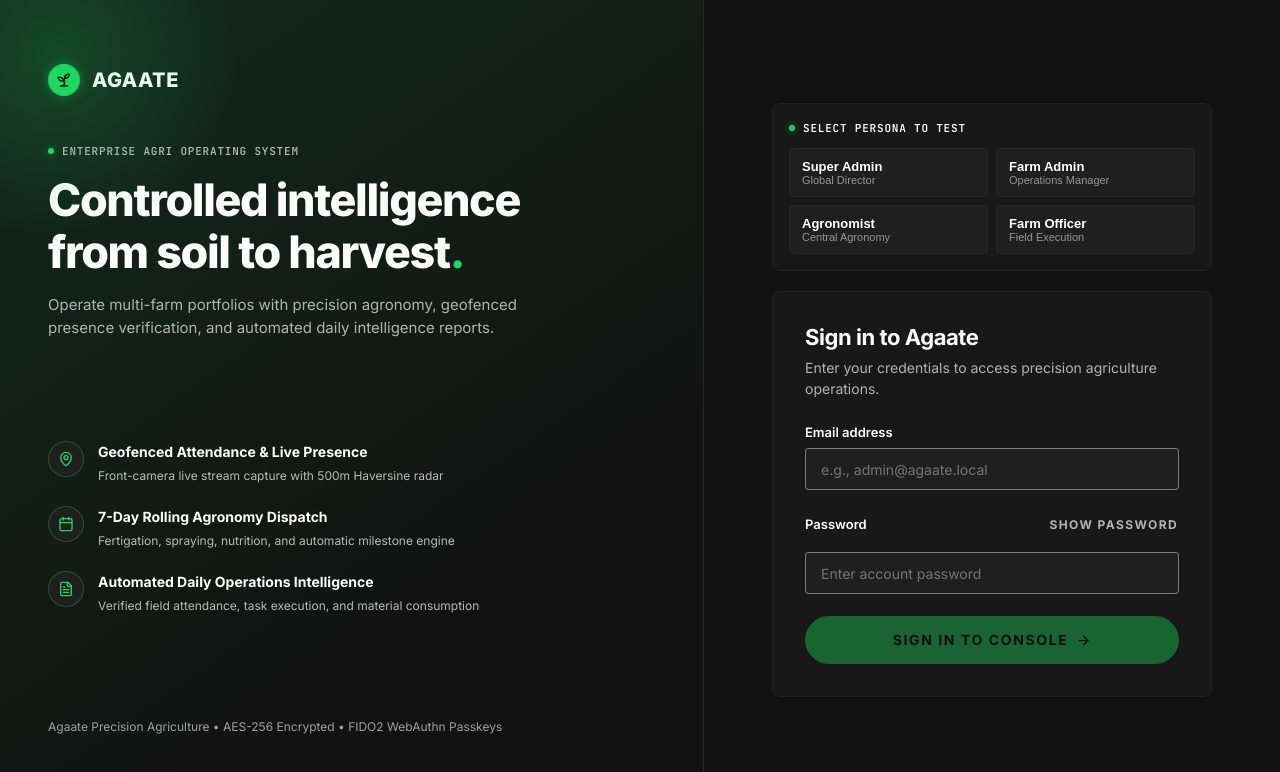
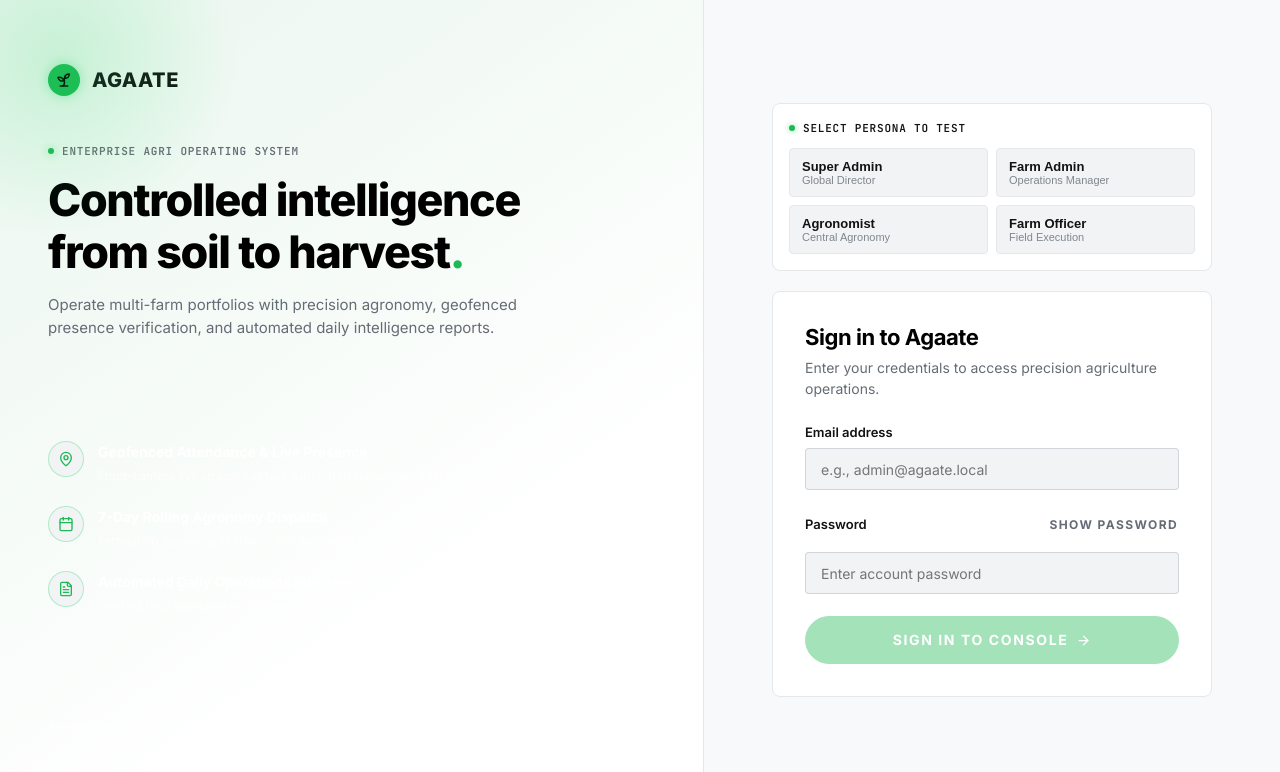
Before and after one commit to krishnakrsingh/agaate-app, a Next.js app: page /login in a window 1280 px wide. Shown: the top 772 px of the page. Built offline with nearby package versions, Linux system fonts and the light colour scheme; no server answers; what async_hooks would draw is missing.

Commit message:
Auto-commit: 2026-08-31 09:03:59

```diff
--- a/src/app/globals.css
+++ b/src/app/globals.css
@@ -1,19 +1,137 @@
 /* ==========================================================================
    AGAATE FARM OPERATIONS — SPOTIFY DESIGN SYSTEM
-   Dark, Immersive Content-First Intelligence Architecture
+   Adaptive Theme: Default Light & Immersive Dark
    Reference: DESIGN.md inspired by Spotify
    ========================================================================== */
 
 @import url('https://fonts.googleapis.com/css2?family=Inter:wght@400;500;600;700;800;900&family=JetBrains+Mono:wght@400;500;600;700&display=swap');
 
-:root {
-  /* Primary Brand & Spotify Green Accent */
+/* ==========================================================================
+   1. Theme Variables — Default Light Theme
+   ========================================================================== */
+:root,
+[data-theme="light"] {
+  color-scheme: light;
+
+  /* Primary Brand & Spotify Green Accent (Light Theme) */
+  --spotify-green: #1db954;
+  --spotify-green-hover: #169c46;
+  --spotify-green-border: #16823b;
+  --spotify-green-tint: rgba(29, 185, 84, 0.12);
+
+  /* Surfaces (Light Theme) */
+  --near-black: #f8f9fa;         /* Deepest background surface (Level 0) */
+  --dark-surface: #ffffff;       /* Cards, sidebar, containers (Level 1) */
+  --mid-dark: #f1f3f5;           /* Button backgrounds, inputs, interactive surfaces */
+  --dark-card: #ffffff;          /* Elevated card surface */
+  --mid-card: #f8f9fa;           /* Alternate card surface */
+  --surface-hover: #ebecee;      /* Hover state */
+  --surface-active: #dee2e6;
+
+  /* Typography Colors (Light Theme) */
+  --text-base: #121212;          /* Primary dark text */
+  --text-secondary: #656c75;     /* Muted secondary labels */
+  --text-near-white: #2b2b2b;    /* Slightly darker secondary text */
+  --text-light: #000000;         /* Deepest black for maximum emphasis */
+
+  /* Semantic Status Colors (Light Theme) */
+  --negative-red: #d32f2f;       /* Error / blocked / poor health states */
+  --negative-red-tint: rgba(211, 47, 47, 0.10);
+  --warning-orange: #b45309;     /* Warning / delayed alert states */
+  --warning-orange-tint: rgba(180, 83, 9, 0.10);
+  --announcement-blue: #0284c7;  /* Info / in-progress states */
+  --announcement-blue-tint: rgba(2, 132, 199, 0.10);
+
+  /* Borders & Dividers (Light Theme) */
+  --border-gray: #d1d5db;
+  --border-light: #e5e7eb;
+  --border-subtle: #e5e7eb;
+  --border-card: #e5e7eb;
+  --separator: #e5e7eb;
+
+  /* Elevation Shadows (Light Theme) */
+  --shadow-heavy: rgba(0, 0, 0, 0.12) 0px 8px 24px;
+  --shadow-medium: rgba(0, 0, 0, 0.08) 0px 4px 12px;
+  --shadow-subtle: rgba(0, 0, 0, 0.04) 0px 2px 4px;
+  --input-inset-border: rgb(255, 255, 255) 0px 1px 0px, rgb(209, 213, 219) 0px 0px 0px 1px inset;
+  --input-inset-border-focus: rgb(255, 255, 255) 0px 1px 0px, #1db954 0px 0px 0px 2px inset;
+
+  /* Aliases for Codebase Compatibility */
+  --primary: var(--spotify-green);
+  --primary-hover: var(--spotify-green-hover);
+  --on-primary: #ffffff;
+  --on-dark: #ffffff;
+  --canvas: var(--near-black);
+  --bg-app: var(--near-black);
+  --bg-card: var(--dark-surface);
+  --ink: var(--text-base);
+  --body-muted: var(--text-secondary);
+  --muted: var(--text-secondary);
+  --slate: var(--text-secondary);
+  --hairline: var(--border-subtle);
+  --soft-stone: var(--mid-dark);
+  --error: var(--negative-red);
+  --coral: var(--warning-orange);
+  --pale-green: var(--spotify-green-tint);
+  --pale-blue: var(--announcement-blue-tint);
+  --action-blue: var(--announcement-blue);
+  --white: #ffffff;
+
+  /* Background Elements & Gradients */
+  --navbar-bg: rgba(255, 255, 255, 0.94);
+  --announcement-bg: #121212;
+  --announcement-text: #ffffff;
+  --auth-panel-bg: linear-gradient(145deg, #eaf6ee 0%, #ffffff 70%);
+  --dark-band-bg: linear-gradient(180deg, #edf9f1 0%, #ffffff 100%);
+  --dark-band-border: rgba(29, 185, 84, 0.25);
+  --table-hover-bg: #f1f3f5;
+  --tab-active-bg: #121212;
+  --tab-active-color: #ffffff;
+
+  /* Typography Stack */
+  --font-display: 'SpotifyMixUITitle', 'SpotifyMixUI', 'Inter', -apple-system, BlinkMacSystemFont, 'Segoe UI', Roboto, sans-serif;
+  --font-body: 'SpotifyMixUI', 'Inter', -apple-system, BlinkMacSystemFont, 'Segoe UI', Roboto, sans-serif;
+  --font-mono: 'JetBrains Mono', ui-monospace, SFMono-Regular, Menlo, monospace;
+  --font-brand: var(--font-display);
+
+  /* Radius Scale */
+  --radius-xs: 4px;
+  --radius-sm: 8px;
+  --radius-md: 12px;
+  --radius-lg: 16px;
+  --radius-xl: 24px;
+  --radius-pill: 500px;
+  --radius-full: 9999px;
+  --radius-circle: 50%;
+
+  /* Spacing */
+  --space-xxs: 2px;
+  --space-xs: 4px;
+  --space-sm: 8px;
+  --space-md: 12px;
+  --space-lg: 16px;
+  --space-xl: 24px;
+  --space-xxl: 32px;
+  --space-section: 64px;
+
+  /* Transitions */
+  --transition-fast: 120ms cubic-bezier(0.2, 0, 0, 1);
+  --transition-normal: 200ms cubic-bezier(0.2, 0, 0, 1);
+}
+
+/* ==========================================================================
+   2. Theme Variables — Immersive Dark Theme
+   ========================================================================== */
+[data-theme="dark"] {
+  color-scheme: dark;
+
+  /* Primary Brand & Spotify Green Accent (Dark Theme) */
   --spotify-green: #1ed760;
   --spotify-green-hover: #1fdf64;
   --spotify-green-border: #1db954;
   --spotify-green-tint: rgba(30, 215, 96, 0.12);
 
-  /* Dark Core Surfaces (DESIGN.md Section 2 & 6) */
+  /* Surfaces (Dark Theme per DESIGN.md Section 2 & 6) */
   --near-black: #121212;         /* Deepest background surface (Level 0) */
   --dark-surface: #181818;       /* Cards, sidebar, containers (Level 1) */
   --mid-dark: #1f1f1f;           /* Button backgrounds, inputs, interactive surfaces */
@@ -22,13 +140,13 @@
   --surface-hover: #282828;      /* Hover lighten state */
   --surface-active: #333333;
 
-  /* Typography Colors (DESIGN.md Section 2) */
+  /* Typography Colors (Dark Theme) */
   --text-base: #ffffff;          /* Primary white text */
   --text-secondary: #b3b3b3;     /* Silver secondary text, muted labels, inactive nav */
   --text-near-white: #cbcbcb;    /* Slightly brighter secondary text */
   --text-light: #fdfdfd;         /* Near-pure white for maximum emphasis */
 
-  /* Semantic Status Colors (DESIGN.md Section 2) */
+  /* Semantic Status Colors (Dark Theme) */
   --negative-red: #f3727f;       /* Error / blocked / poor health states */
   --negative-red-tint: rgba(243, 114, 127, 0.15);
   --warning-orange: #ffa42b;     /* Warning / delayed alert states */
@@ -36,14 +154,14 @@
   --announcement-blue: #539df5;  /* Info / in-progress states */
   --announcement-blue-tint: rgba(83, 157, 245, 0.15);
 
-  /* Borders & Dividers (DESIGN.md Section 2) */
+  /* Borders & Dividers (Dark Theme) */
   --border-gray: #4d4d4d;
   --border-light: #7c7c7c;
   --border-subtle: #282828;
   --border-card: #222222;
   --separator: #333333;
 
-  /* Elevation Shadows (DESIGN.md Section 2 & 6) */
+  /* Elevation Shadows (Dark Theme) */
   --shadow-heavy: rgba(0, 0, 0, 0.5) 0px 8px 24px;
   --shadow-medium: rgba(0, 0, 0, 0.3) 0px 8px 8px;
   --shadow-subtle: rgba(0, 0, 0, 0.2) 0px 4px 6px;
@@ -71,38 +189,21 @@
   --action-blue: var(--announcement-blue);
   --white: #ffffff;
 
-  /* Typography Stack (DESIGN.md Section 3) */
-  --font-display: 'SpotifyMixUITitle', 'SpotifyMixUI', 'Inter', -apple-system, BlinkMacSystemFont, 'Segoe UI', Roboto, sans-serif;
-  --font-body: 'SpotifyMixUI', 'Inter', -apple-system, BlinkMacSystemFont, 'Segoe UI', Roboto, sans-serif;
-  --font-mono: 'JetBrains Mono', ui-monospace, SFMono-Regular, Menlo, monospace;
-  --font-brand: var(--font-display);
-
-  /* Radius Scale (DESIGN.md Section 5) */
-  --radius-xs: 4px;
-  --radius-sm: 8px;
-  --radius-md: 12px;
-  --radius-lg: 16px;
-  --radius-xl: 24px;
-  --radius-pill: 500px;
-  --radius-full: 9999px;
-  --radius-circle: 50%;
-
-  /* Spacing */
-  --space-xxs: 2px;
-  --space-xs: 4px;
-  --space-sm: 8px;
-  --space-md: 12px;
-  --space-lg: 16px;
-  --space-xl: 24px;
-  --space-xxl: 32px;
-  --space-section: 64px;
-
-  /* Transitions */
-  --transition-fast: 120ms cubic-bezier(0.2, 0, 0, 1);
-  --transition-normal: 200ms cubic-bezier(0.2, 0, 0, 1);
+  /* Background Elements & Gradients */
+  --navbar-bg: rgba(18, 18, 18, 0.95);
+  --announcement-bg: #000000;
+  --announcement-text: var(--text-secondary);
+  --auth-panel-bg: linear-gradient(145deg, #122b1c 0%, #121212 70%);
+  --dark-band-bg: linear-gradient(180deg, #182c20 0%, #121212 100%);
+  --dark-band-border: rgba(30, 215, 96, 0.2);
+  --table-hover-bg: var(--mid-dark);
+  --tab-active-bg: #ffffff;
+  --tab-active-color: #000000;
 }
 
-/* Reset & Dark Baseline */
+/* ==========================================================================
+   3. Reset & Base Model
+   ========================================================================== */
 *, *::before, *::after {
   box-sizing: border-box;
   margin: 0;
@@ -117,7 +218,6 @@ html {
   -webkit-font-smoothing: antialiased;
   -moz-osx-font-smoothing: grayscale;
   background-color: var(--near-black);
-  color-scheme: dark;
 }
 
 body {
@@ -130,6 +230,7 @@ body {
   display: flex;
   flex-direction: column;
   overflow-x: hidden;
+  transition: background-color var(--transition-normal), color var(--transition-normal);
 }
 
 img, video, canvas, svg {
@@ -266,10 +367,10 @@ p {
   box-shadow: 0 0 8px rgba(30, 215, 96, 0.6);
 }
 
-/* Announcement Bar (DESIGN.md: Achromatic black bar with subtle link) */
+/* Announcement Bar */
 .announcement-bar {
-  background: #000000;
-  color: var(--text-secondary);
+  background: var(--announcement-bg);
+  color: var(--announcement-text);
   font-size: 12px;
   font-weight: 500;
   letter-spacing: 0.02em;
@@ -278,7 +379,7 @@ p {
   display: flex;
   align-items: center;
   justify-content: center;
-  border-bottom: 1px solid rgba(255, 255, 255, 0.06);
+  border-bottom: 1px solid var(--border-subtle);
   text-align: center;
 }
 
@@ -289,16 +390,17 @@ p {
   font-weight: 600;
 }
 
-/* App Navbar (DESIGN.md Section 4 Navigation: Dark sidebar / header) */
+/* App Navbar */
 .app-navbar {
   position: sticky;
   top: 0;
   z-index: 40;
-  background: rgba(18, 18, 18, 0.95);
+  background: var(--navbar-bg);
   backdrop-filter: blur(16px);
   -webkit-backdrop-filter: blur(16px);
   color: var(--text-base);
   border-bottom: 1px solid var(--border-subtle);
+  transition: background-color var(--transition-normal), border-color var(--transition-normal);
 }
 
 .navbar-inner {
@@ -403,7 +505,7 @@ p {
   border-radius: var(--radius-circle);
   background: var(--surface-hover);
   color: var(--spotify-green);
-  border: 1px solid rgba(255, 255, 255, 0.1);
+  border: 1px solid var(--border-subtle);
   display: grid;
   place-items: center;
   font-size: 11px;
@@ -439,21 +541,21 @@ p {
   transform: none !important;
 }
 
-/* Primary Pill Button: Spotify Green #1ed760 with bold black text */
+/* Primary Pill Button */
 .btn-primary {
   background: var(--spotify-green);
-  color: #000000;
+  color: var(--on-primary);
   border-color: var(--spotify-green);
 }
 
 .btn-primary:hover:not(:disabled) {
   background: var(--spotify-green-hover);
-  color: #000000;
+  color: var(--on-primary);
   transform: scale(1.03);
   text-decoration: none;
 }
 
-/* Secondary Pill Button: Mid Dark #1f1f1f with white text */
+/* Secondary Pill Button */
 .btn-secondary {
   background: var(--mid-dark);
   color: var(--text-base);
@@ -468,30 +570,29 @@ p {
   text-decoration: none;
 }
 
-/* Outlined Pill Button: Transparent with light border #7c7c7c */
+/* Outlined Pill Button */
 .btn-outline {
   background: transparent;
   color: var(--text-base);
-  border-color: var(--border-light);
+  border-color: var(--border-gray);
 }
 
 .btn-outline:hover:not(:disabled) {
-  background: rgba(255, 255, 255, 0.08);
+  background: var(--surface-hover);
   border-color: var(--text-base);
   color: var(--text-light);
   transform: scale(1.02);
 }
 
-/* Danger Pill Button: Negative Red */
+/* Danger Pill Button */
 .btn-danger {
   background: var(--negative-red);
-  color: #000000;
+  color: #ffffff;
   border-color: var(--negative-red);
 }
 
 .btn-danger:hover:not(:disabled) {
-  background: #ff8591;
-  color: #000000;
+  opacity: 0.9;
   transform: scale(1.03);
 }
 
@@ -512,7 +613,7 @@ p {
   text-underline-offset: 4px;
 }
 
-/* Circular Action / Play Button (DESIGN.md 50% radius) */
+/* Circular Action / Play Button */
 .btn-circle {
   width: 44px;
   height: 44px;
@@ -545,7 +646,7 @@ p {
   min-height: 48px;
 }
 
-/* Cards & Containers (DESIGN.md Section 4: #181818, 8px radius, subtle hover lift) */
+/* Cards & Containers */
 .card {
   background: var(--dark-surface);
   border: 1px solid var(--border-card);
@@ -556,7 +657,7 @@ p {
 }
 
 .card:hover {
-  background: #1e1e1e;
+  background: var(--surface-hover);
   box-shadow: var(--shadow-medium);
 }
 
@@ -568,10 +669,10 @@ p {
 }
 
 .dark-feature-band {
-  background: linear-gradient(180deg, #182c20 0%, #121212 100%);
+  background: var(--dark-band-bg);
   color: var(--text-base);
   border-radius: var(--radius-md);
-  border: 1px solid rgba(30, 215, 96, 0.2);
+  border: 1px solid var(--dark-band-border);
   padding: var(--space-xxl);
   display: grid;
   gap: var(--space-xl);
@@ -623,7 +724,7 @@ p {
 }
 
 .metric-card:hover {
-  background: #202020;
+  background: var(--surface-hover);
   transform: translateY(-2px);
   box-shadow: var(--shadow-medium);
 }
@@ -651,7 +752,7 @@ p {
   color: var(--text-secondary);
 }
 
-/* Forms & Inputs (DESIGN.md Section 4 & 6: #1f1f1f background, Inset Border) */
+/* Forms & Inputs */
 .form-group {
   display: flex;
   flex-direction: column;
@@ -692,10 +793,10 @@ select:focus,
 textarea:focus {
   outline: none;
   box-shadow: var(--input-inset-border-focus);
-  background: #242424;
+  background: var(--mid-card);
 }
 
-/* Pill Search Input (DESIGN.md: 500px radius pill) */
+/* Pill Search Input */
 .input-search, input.pill-search {
   border-radius: var(--radius-pill);
   padding: 12px 24px 12px 42px;
@@ -770,7 +871,7 @@ textarea {
   margin-bottom: var(--space-lg);
 }
 
-/* Tabs & Filter Pills (DESIGN.md: Dark pill filters) */
+/* Tabs & Filter Pills */
 .tabs-nav {
   display: flex;
   align-items: center;
@@ -803,12 +904,12 @@ textarea {
 }
 
 .tab-btn.active {
-  background: var(--text-base);
-  color: #000000;
+  background: var(--tab-active-bg);
+  color: var(--tab-active-color);
   font-weight: 800;
 }
 
-/* Status Badges & Pills (DESIGN.md Section 2: Spotify Green, Red, Orange, Blue) */
+/* Status Badges & Pills */
 .role-badge {
   display: inline-flex;
   align-items: center;
@@ -875,7 +976,7 @@ textarea {
   border-color: rgba(255, 164, 43, 0.3);
 }
 
-/* Data Table Pattern (DESIGN.md: Dark rule-separated rows) */
+/* Data Table Pattern */
 .data-table {
   width: 100%;
   border-collapse: collapse;
@@ -901,10 +1002,10 @@ textarea {
 }
 
 .data-table tr:hover td {
-  background: var(--mid-dark);
+  background: var(--table-hover-bg);
 }
 
-/* Auth Split View (DESIGN.md: Immersive Dark Atmosphere) */
+/* Auth Split View */
 .auth-shell {
   display: grid;
   grid-template-columns: 1.1fr 0.9fr;
@@ -913,7 +1014,7 @@ textarea {
 }
 
 .auth-panel {
-  background: linear-gradient(145deg, #122b1c 0%, #121212 70%);
+  background: var(--auth-panel-bg);
   color: var(--text-base);
   padding: 64px 48px;
   display: flex;
@@ -968,7 +1069,7 @@ textarea {
   flex-shrink: 0;
 }
 
-/* Mobile Bottom Dock (DESIGN.md Section 8) */
+/* Mobile Bottom Dock */
 .mobile-nav {
   display: none;
   position: fixed;
@@ -976,7 +1077,7 @@ textarea {
   left: 0;
   right: 0;
   height: 64px;
-  background: rgba(18, 18, 18, 0.96);
+  background: var(--navbar-bg);
   backdrop-filter: blur(16px);
   -webkit-backdrop-filter: blur(16px);
   border-top: 1px solid var(--border-subtle);
@@ -985,7 +1086,7 @@ textarea {
 
 .mobile-nav-inner {
   display: grid;
-  grid-template-columns: repeat(4, 1fr);
+  grid-template-columns: repeat(5, 1fr);
   height: 100%;
 }
 
@@ -1000,6 +1101,9 @@ textarea {
   font-weight: 600;
   text-decoration: none;
   transition: color var(--transition-fast);
+  background: none;
+  border: none;
+  cursor: pointer;
 }
 
 .mobile-nav-item:hover, .mobile-nav-item.active {
@@ -1032,7 +1136,7 @@ textarea {
   display: block;
 }
 
-/* Toast Notification System (DESIGN.md: Dark Surface #181818, Heavy Shadow) */
+/* Toast Notification System */
 .toast-container {
   position: fixed;
   bottom: 24px;
--- a/src/app/layout.tsx
+++ b/src/app/layout.tsx
@@ -18,7 +18,14 @@ export const viewport: Viewport = {
 
 export default function RootLayout({ children }: { children: React.ReactNode }) {
   return (
-    <html lang="en">
+    <html lang="en" data-theme="light" suppressHydrationWarning>
+      <head>
+        <script
+          dangerouslySetInnerHTML={{
+            __html: `(function(){try{var t=localStorage.getItem('agaate_theme')||'light';document.documentElement.setAttribute('data-theme',t);}catch(e){}})();`,
+          }}
+        />
+      </head>
       <body>
         <ServiceWorker />
         <ToastProvider>{children}</ToastProvider>
--- a/src/components/icons.tsx
+++ b/src/components/icons.tsx
@@ -108,6 +108,11 @@ export const Icons = {
       <path d="M20 12h2" />
       <path d="m6.34 17.66-1.41 1.41" />
       <path d="m19.07 4.93-1.41 1.41" />
+    </svg>
+  ),
+  Moon: ({ size = 20, className, ...props }: IconProps) => (
+    <svg width={size} height={size} viewBox="0 0 24 24" fill="none" stroke="currentColor" strokeWidth="2" strokeLinecap="round" strokeLinejoin="round" className={className} {...props}>
+      <path d="M12 3a6 6 0 0 0 9 9 9 9 0 1 1-9-9Z" />
     </svg>
   ),
   CloudRain: ({ size = 20, className, ...props }: IconProps) => (
--- a/src/components/navbar.tsx
+++ b/src/components/navbar.tsx
@@ -4,6 +4,7 @@ import { usePathname } from "next/navigation";
 import { useState } from "react";
 import { Icons } from "./icons";
 import { LogoutButton } from "./logout-button";
+import { ThemeToggle } from "./theme-toggle";
 
 export function Navbar({ role, userName }: { role: string; userName?: string }) {
   const pathname = usePathname();
@@ -86,6 +87,9 @@ export function Navbar({ role, userName }: { role: string; userName?: string })
               )}
             </div>
 
+            {/* Theme Toggle Button */}
+            <ThemeToggle />
+
             {/* Menu Drawer Toggle */}
             <div style={{ position: "relative" }}>
               <button
@@ -156,6 +160,8 @@ export function Navbar({ role, userName }: { role: string; userName?: string })
                   ))}
 
                   <div style={{ height: 1, background: "var(--border-subtle)", margin: "4px 0" }} />
+                  <ThemeToggle variant="menu-item" />
+                  <div style={{ height: 1, background: "var(--border-subtle)", margin: "4px 0" }} />
                   <div style={{ padding: "4px 6px" }}>
                     <LogoutButton variant="menu" />
                   </div>
```
Also changed, not shown: src/components/theme-toggle.tsx (added, +89 -0 lines).
